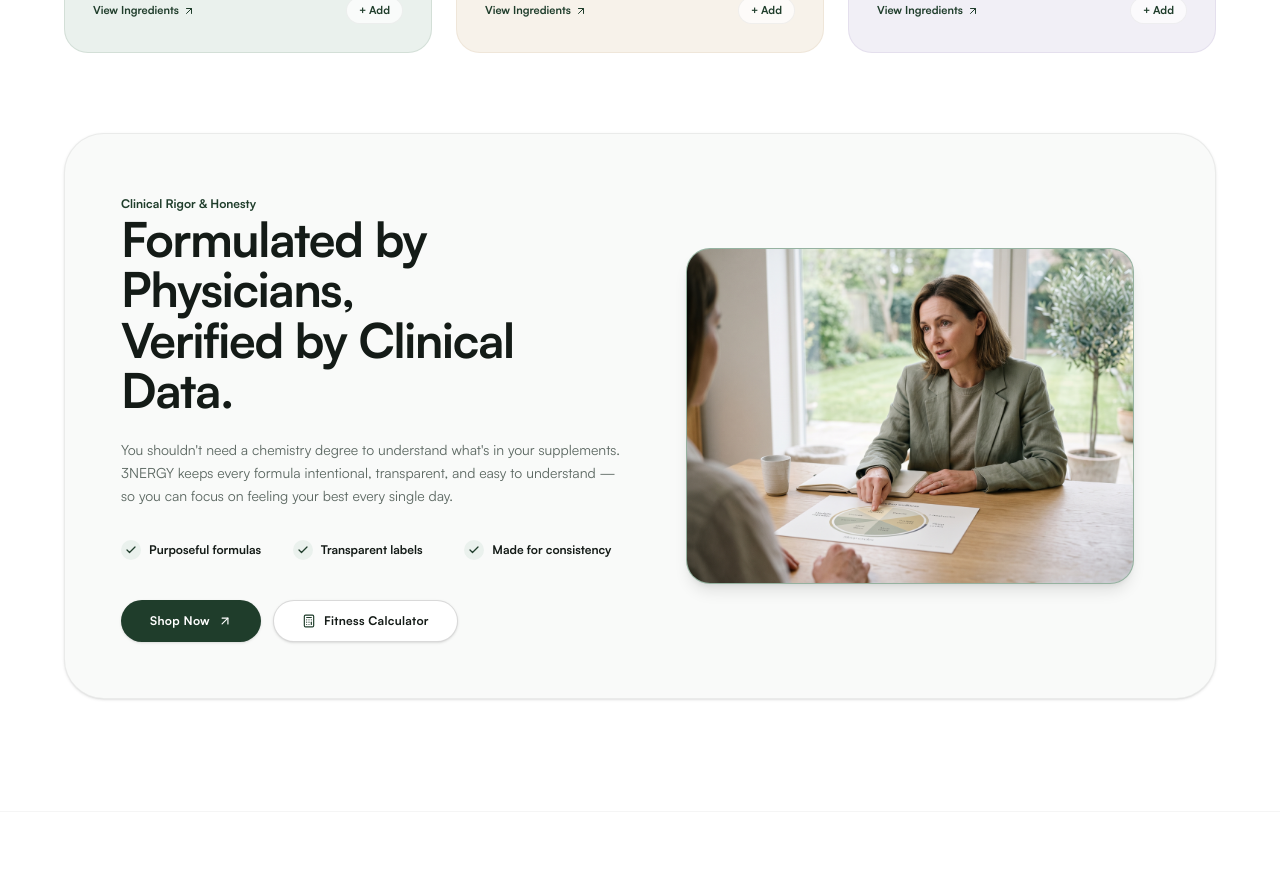
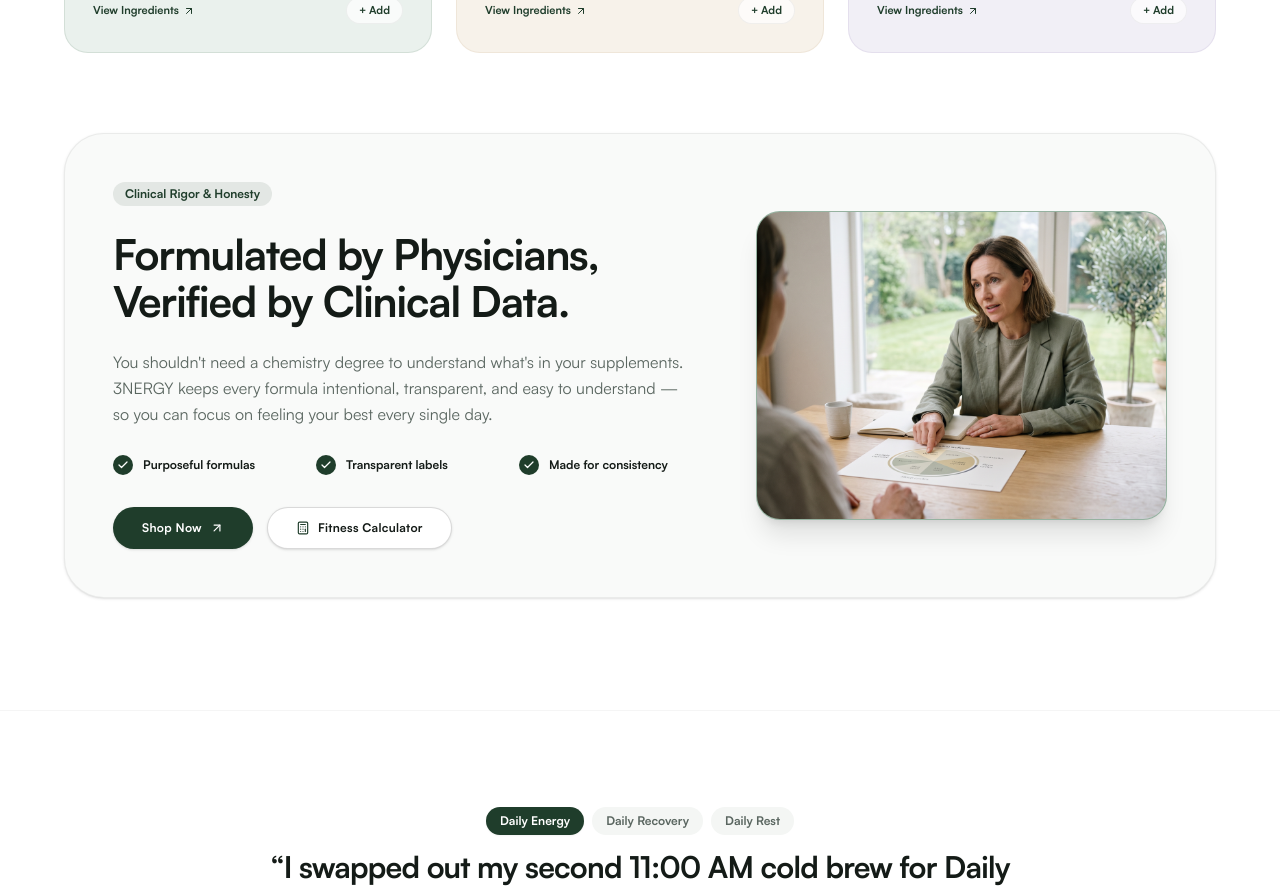
Before and after one commit to Jack-Pision/3nergy-website, a Next.js app: page / in a window 1280 px wide. Shown: the part 2220-3116 px from the top of the page. Built offline with nearby package versions, Linux system fonts and the light colour scheme.

Commit message:
fix(design): eliminate excess negative space in feature split cards and harmonize layout proportions

```diff
--- a/src/app/shop/page.tsx
+++ b/src/app/shop/page.tsx
@@ -74,12 +74,12 @@ export function ShopPage() {
         </section>
 
         {/* Featured Flagship: Complete Daily Trio Bundle */}
-        <section id="trio-bundle" className="rounded-[2.5rem] bg-white p-8 sm:p-12 border border-black/[0.08] shadow-sm relative overflow-hidden">
-          <div className="grid grid-cols-1 lg:grid-cols-12 gap-10 items-center">
+        <section id="trio-bundle" className="max-w-6xl xl:max-w-7xl mx-auto rounded-[2.5rem] bg-white p-8 sm:p-10 lg:p-12 border border-black/[0.08] shadow-sm relative overflow-hidden">
+          <div className="grid grid-cols-1 lg:grid-cols-12 gap-8 lg:gap-12 items-center">
 
             {/* Visual Lineup: Real Trio Bundle Studio Photography */}
-            <div className="lg:col-span-6 flex justify-center py-2">
-              <div className="relative w-full max-w-lg aspect-[4/3] rounded-3xl overflow-hidden shadow-lg border border-black/5 bg-[#f4f6f4] group">
+            <div className="lg:col-span-6 flex justify-center">
+              <div className="relative w-full aspect-[4/3] rounded-3xl overflow-hidden shadow-lg border border-black/5 bg-[#f4f6f4] group">
                 <Image
                   src="/images/trio_bundle_hero.png"
                   alt="The Complete 3NERGY Daily Trio supplement line on travertine plinth"
--- a/src/components/home/daily-essentials-section.tsx
+++ b/src/components/home/daily-essentials-section.tsx
@@ -215,28 +215,28 @@ export function DailyEssentialsSection() {
         </div>
 
         {/* Clinical Rigor & Sourcing Banner */}
-        <div className="rounded-[2.5rem] bg-[#f9faf9] border border-black/[0.06] p-8 sm:p-12 lg:p-14 shadow-sm">
-          <div className="grid grid-cols-1 lg:grid-cols-12 gap-10 items-center">
+        <div className="max-w-6xl xl:max-w-7xl 2xl:max-w-[1520px] mx-auto rounded-[2.5rem] bg-[#f9faf9] border border-black/[0.06] p-8 sm:p-10 lg:p-12 shadow-sm">
+          <div className="grid grid-cols-1 lg:grid-cols-12 gap-8 lg:gap-12 items-center">
 
             {/* Left Content Column */}
-            <div className="lg:col-span-6 space-y-6">
-              <span className="text-xs font-semibold text-[#1f3d2b]">
+            <div className="lg:col-span-7 flex flex-col justify-center space-y-6">
+              <div className="inline-flex items-center gap-2 px-3 py-1 rounded-full bg-[#1f3d2b]/10 text-[#1f3d2b] text-xs font-semibold w-fit">
                 Clinical Rigor &amp; Honesty
-              </span>
+              </div>
 
-              <h3 className="text-3xl sm:text-4xl lg:text-5xl font-bold tracking-tight text-[#141b17] leading-[1.05]">
-                Formulated by Physicians, <br />
+              <h3 className="text-3xl sm:text-4xl lg:text-[2.65rem] font-bold tracking-tight text-[#141b17] leading-[1.12]">
+                Formulated by Physicians, <br className="hidden sm:inline" />
                 Verified by Clinical Data.
               </h3>
 
-              <p className="text-sm text-[#5a6660] leading-relaxed">
+              <p className="text-sm sm:text-base text-[#5a6660] leading-relaxed max-w-xl">
                 You shouldn&apos;t need a chemistry degree to understand what&apos;s in your supplements. 3NERGY keeps every formula intentional, transparent, and easy to understand — so you can focus on feeling your best every single day.
               </p>
 
               {/* 3 Bullet Points with Checkmarks */}
-              <div className="grid grid-cols-1 sm:grid-cols-3 gap-4 pt-2">
-                <div className="flex items-center gap-2">
-                  <div className="w-5 h-5 rounded-full bg-[#eaf1ed] flex items-center justify-center text-[#1f3d2b]">
+              <div className="grid grid-cols-1 sm:grid-cols-3 gap-3.5 pt-1">
+                <div className="flex items-center gap-2.5">
+                  <div className="w-5 h-5 rounded-full bg-[#1f3d2b] flex items-center justify-center text-white shrink-0">
                     <Check className="w-3 h-3 stroke-[2.5]" />
                   </div>
                   <span className="text-xs font-bold text-[#141b17]">
@@ -244,8 +244,8 @@ export function DailyEssentialsSection() {
                   </span>
                 </div>
 
-                <div className="flex items-center gap-2">
-                  <div className="w-5 h-5 rounded-full bg-[#eaf1ed] flex items-center justify-center text-[#1f3d2b]">
+                <div className="flex items-center gap-2.5">
+                  <div className="w-5 h-5 rounded-full bg-[#1f3d2b] flex items-center justify-center text-[#1f3d2b] text-white shrink-0">
                     <Check className="w-3 h-3 stroke-[2.5]" />
                   </div>
                   <span className="text-xs font-bold text-[#141b17]">
@@ -253,8 +253,8 @@ export function DailyEssentialsSection() {
                   </span>
                 </div>
 
-                <div className="flex items-center gap-2">
-                  <div className="w-5 h-5 rounded-full bg-[#eaf1ed] flex items-center justify-center text-[#1f3d2b]">
+                <div className="flex items-center gap-2.5">
+                  <div className="w-5 h-5 rounded-full bg-[#1f3d2b] flex items-center justify-center text-[#1f3d2b] text-white shrink-0">
                     <Check className="w-3 h-3 stroke-[2.5]" />
                   </div>
                   <span className="text-xs font-bold text-[#141b17]">
@@ -264,7 +264,7 @@ export function DailyEssentialsSection() {
               </div>
 
               {/* Action Buttons */}
-              <div className="pt-4 flex flex-wrap items-center gap-3">
+              <div className="pt-2 flex flex-wrap items-center gap-3.5">
                 <Link
                   href="/shop"
                   className="px-7 py-3 rounded-full bg-[#1f3d2b] hover:bg-[#162e20] text-white text-xs font-semibold tracking-wide transition-colors duration-200 border border-transparent hover:border-white/10 active:opacity-90 shadow-sm flex items-center gap-2"
@@ -284,14 +284,14 @@ export function DailyEssentialsSection() {
             </div>
 
             {/* Right Graphic Column: Doctor with Consistency Gauge */}
-            <div className="lg:col-span-6 flex justify-center">
-              <div className="relative w-full max-w-md aspect-[4/3] rounded-3xl overflow-hidden shadow-lg border border-black/5 bg-[#9dbca9]">
+            <div className="lg:col-span-5 flex items-center justify-center">
+              <div className="relative w-full aspect-[4/3] rounded-3xl overflow-hidden shadow-xl border border-black/5 bg-[#9dbca9] group">
                 <Image
                   src="/images/doctor_gauge.png"
                   alt="Doctor with consistency metric"
                   fill
-                  sizes="(max-width: 1024px) 100vw, 50vw"
-                  className="object-cover"
+                  sizes="(max-width: 1024px) 100vw, 42vw"
+                  className="object-cover group-hover:scale-105 transition-transform duration-700"
                 />
               </div>
             </div>
```
